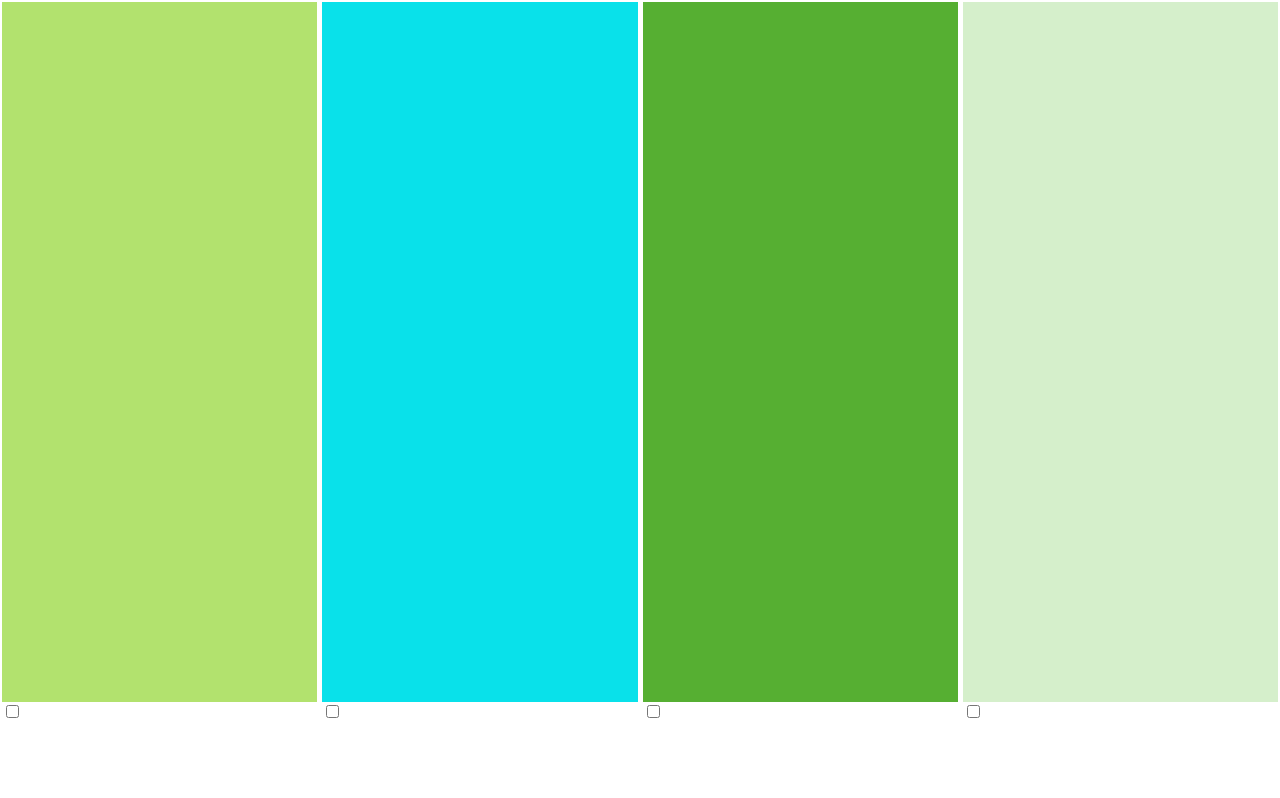
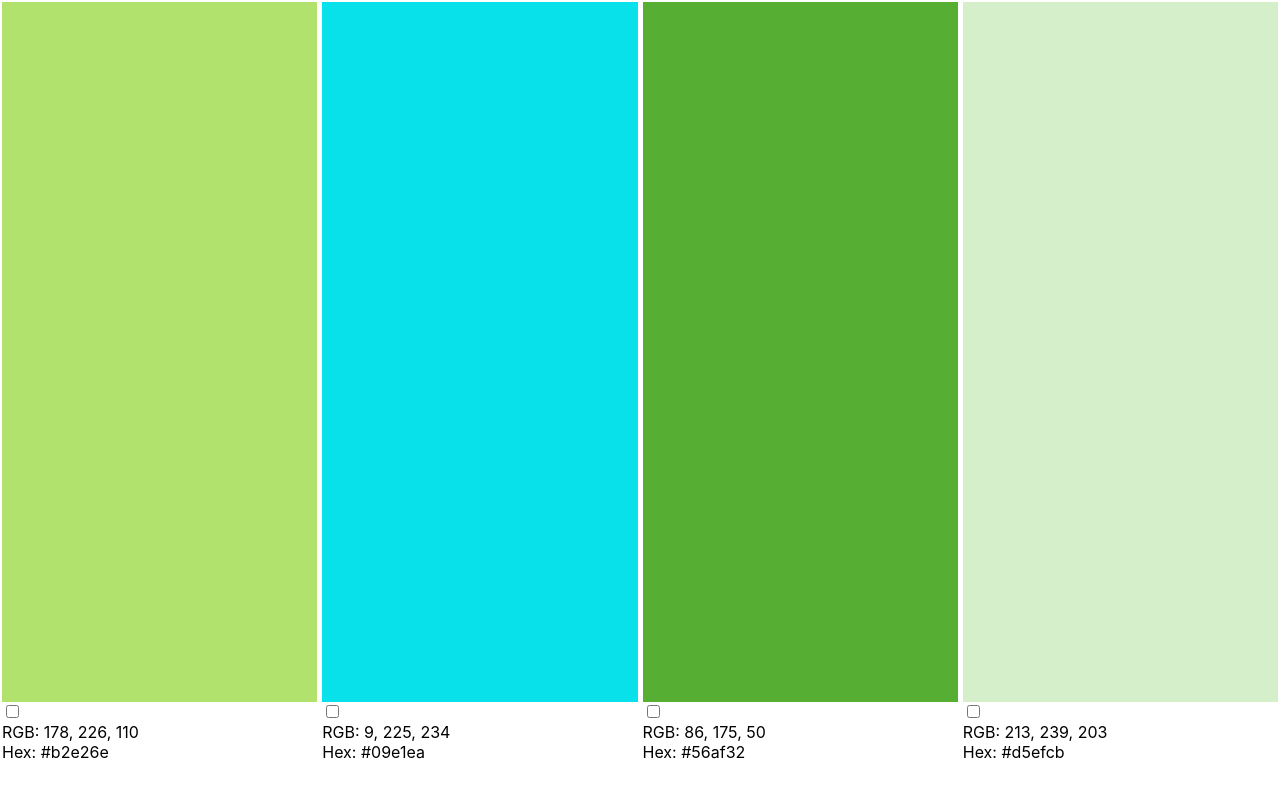
Before and after one commit to amara-j/colorpicker, a React (Create React App) app: page / in a window 1280 px wide. Built offline with nearby package versions, Linux system fonts and the light colour scheme.

Commit message:
hex and rgb codes display below each color block

```diff
--- a/src/App.css
+++ b/src/App.css
@@ -4,6 +4,7 @@
   width: "100%";
   height: "700px";
   text-align: "center";
+  white-space: pre-wrap;
 }
 
 .BlockContainer {
--- a/src/ColorBlock.js
+++ b/src/ColorBlock.js
@@ -2,28 +2,49 @@ import {React, useState} from 'react';
 
 const ColorBlock = () => {
 
-const [color, updateColor] = useState(`rgb(${Math.floor(255*Math.random())},${Math.floor(255*Math.random())},${Math.floor(255*Math.random())})`)
+const [colorRGB, updateColorRGB] = useState([Math.floor(255*Math.random()),Math.floor(255*Math.random()),Math.floor(255*Math.random())]);
 const [isPinned, updatePin] = useState(false);
+
+const rgbToHex = (rgbArray) => {
+  let hex = '#';
+  rgbArray.forEach(element =>
+    {const elementString = element.toString(16);
+    var hexComponent= elementString.length === 1 ? "0" + elementString : elementString;
+    hex += hexComponent})
+    return hex
+}
+
+const [colorHex, updateColorHex] = useState(rgbToHex(colorRGB))
+
 
 const randomizeColor = () => {
     if (!isPinned) {
     const randomRed = Math.floor(255*Math.random());
     const randomGreen = Math.floor(255*Math.random());
     const randomBlue = Math.floor(255*Math.random());
-    const randomColor = `rgb(${randomRed},${randomGreen},${randomBlue})`
-    updateColor(randomColor)
+    const randomRGB = [randomRed,randomGreen,randomBlue];
+    const randomHex = rgbToHex(randomRGB);
+    updateColorRGB(randomRGB)
+    updateColorHex(randomHex)
 }}
+
+
+
+
 
 const handlePinChange = () => {
     updatePin(!isPinned)
 }
-
     return (
     <div className = "ColorBlock">
-    <div onClick = {() => randomizeColor()} style={{backgroundColor: color, width: "100%", height: "700px", textAlign: "center"}}></div>
+    <div onClick = {() => randomizeColor()} style={{backgroundColor: `rgb(${colorRGB})`, width: "100%", height: "700px", textAlign: "center"}}></div>
    <input type = "checkbox" onClick = {() => handlePinChange()}></input>
+   <div>RGB: {colorRGB.join(', ')}</div>
+   <div>Hex: {colorHex}</div>
+   <div></div>
    </div>
     );
 }
 
+
 export default ColorBlock;
```
Also changed, not shown: 1 other file (tests, documents, lock files or other folders).
